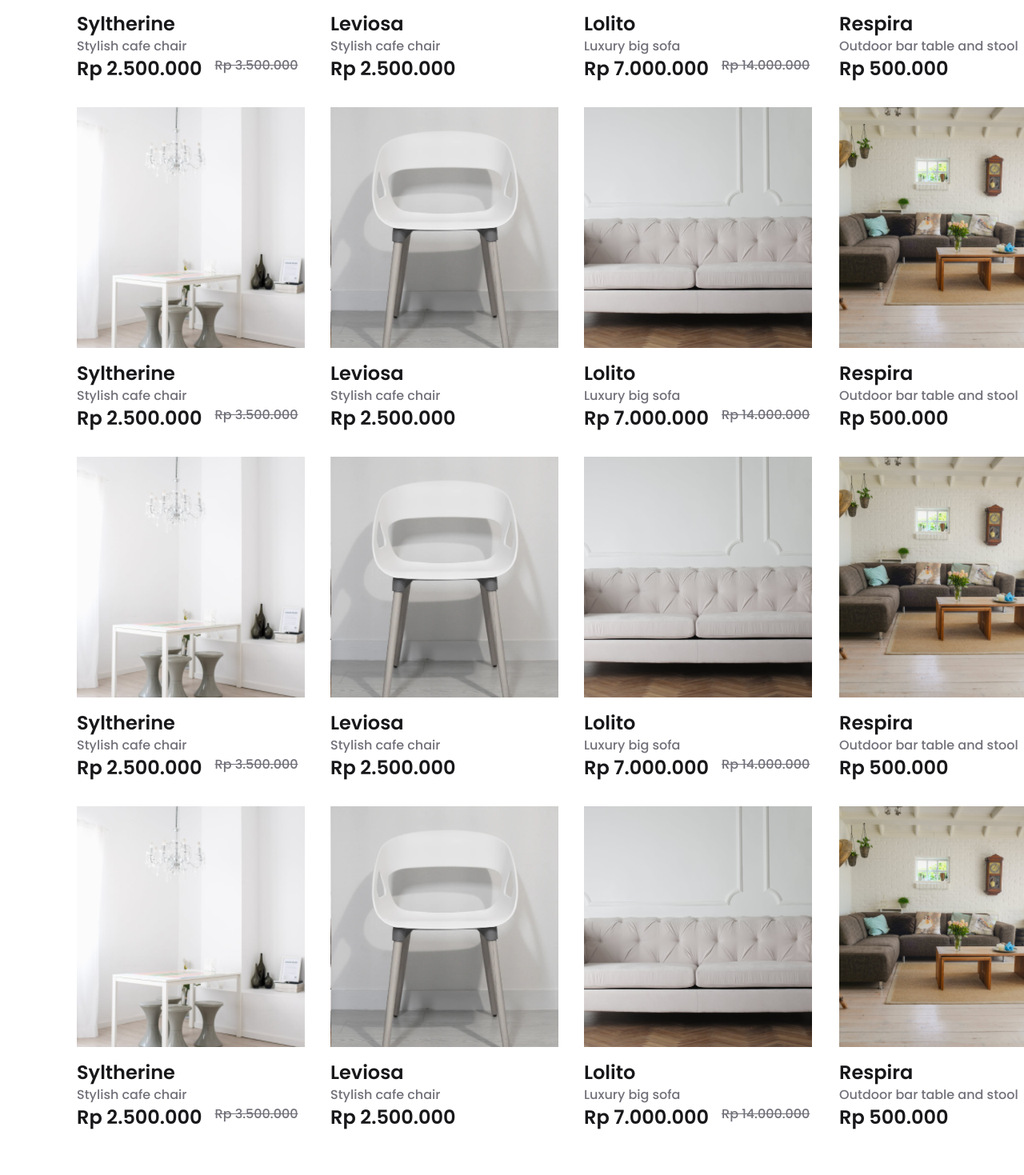
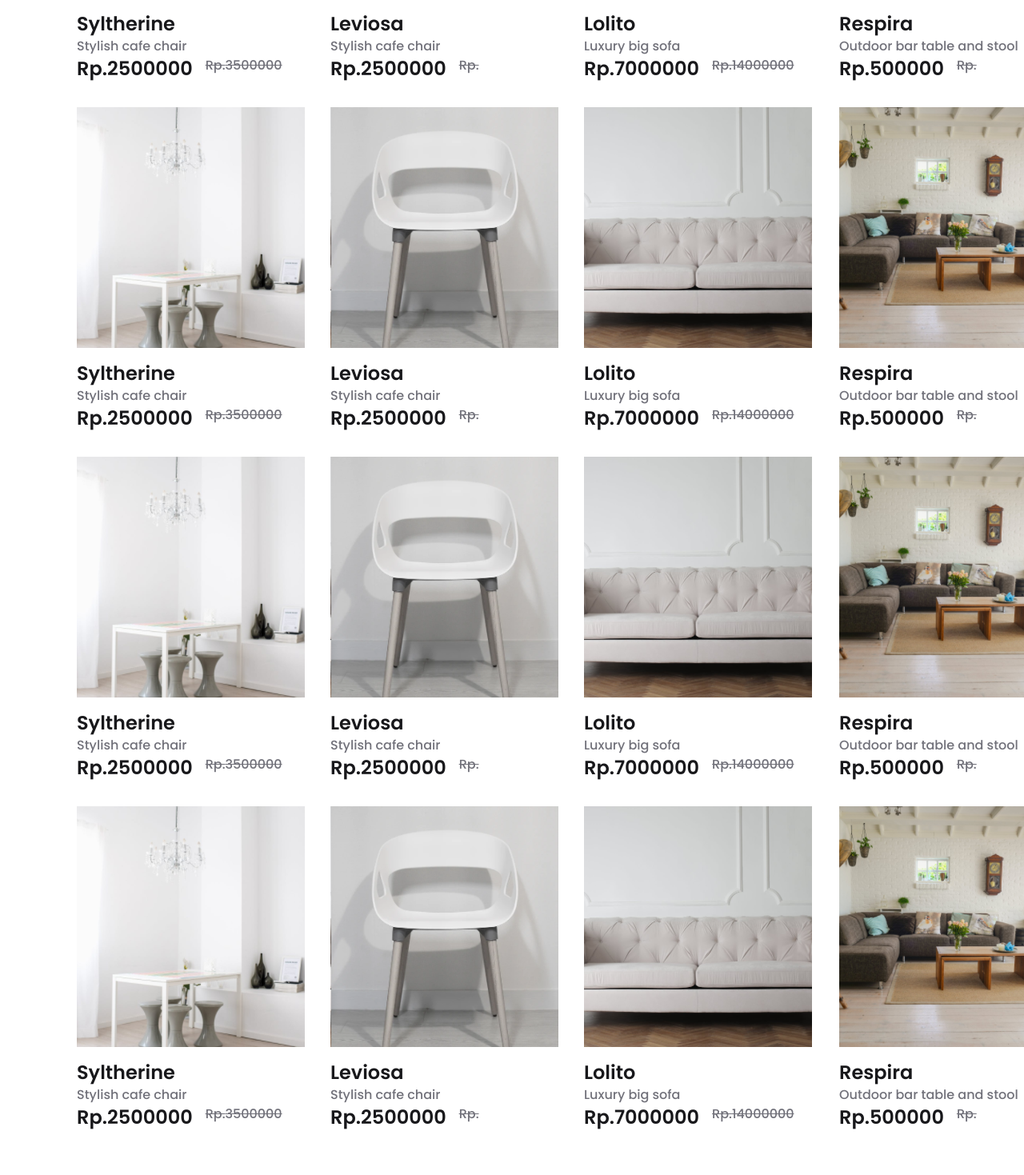
Before and after one commit to LizNgoNgoc/internetShop, a React (Create React App) app in the folder my-app/: page /shop in a window 1280 px wide. Shown: the part 921-2390 px from the top of the page at 80% size. Built offline with nearby package versions, Linux system fonts and the light colour scheme.

Commit message:
add arrays with products objects

```diff
--- a/my-app/src/Components/HeaderShop/HeaderShop.jsx
+++ b/my-app/src/Components/HeaderShop/HeaderShop.jsx
@@ -1,189 +1,77 @@
+import { arrProducts } from "../../Service/products"
+import { useState } from "react"
+
 export default function HeaderShop() {
+    const [arrProd, setArrProd] = useState(arrProducts)
+
+
     return <section className="w-full mb-14 p-24 font-Poppins">
         <img className="w-full" src="./images/shopHeader/banner.png" alt="shop"/>
         <div className="absolute top-56 right-2/4">
             <h3 className="m-auto text-zinc-900 text-5xl">Shop</h3>
         </div>
-        <div className="bg-orange-100 h-28">
-
-        </div>
+        <div className="bg-orange-100 h-28"></div>
         <div className="flex flex-col gap-8 mt-10">
         <div className="flex gap-8">
-                <div className="flex flex-col gap-4">
-                    <img src="./images/range/Syltherpng.png" alt="img" />
+            {arrProd.map((item, index) => {
+                return <div className="flex flex-col gap-4" key={item.id}>
+                <img src={item.img} alt="img" />
                     <div>
-                        <h4 className=" text-zinc-900 font-semibold text-2xl">Syltherine</h4>
-                        <p className="font-medium text-base text-zinc-500">Stylish cafe chair</p>
+                        <h4 className=" text-zinc-900 font-semibold text-2xl">{item.name}</h4>
+                        <p className="font-medium text-base text-zinc-500">{item.cardDescription}</p>
                         <div className="flex gap-4">
-                            <span className=" text-zinc-900 font-semibold text-2xl">Rp 2.500.000</span>
-                            <strike className="font-medium text-base text-zinc-500">Rp 3.500.000</strike>
+                            <span className=" text-zinc-900 font-semibold text-2xl">Rp.{item.price}</span>
+                            <strike className="font-medium text-base text-zinc-500">Rp.{item.oldPrice}</strike>
                         </div>
                     </div>
                 </div>
-                <div className="flex flex-col gap-4">
-                    <img src="./images/range/Leviosa.png" alt="img" />
+            })}
+        </div>
+        <div className="flex gap-8">
+            {arrProd.map((item, index) => {
+                return <div className="flex flex-col gap-4" key={item.id}>
+                <img src={item.img} alt="img" />
                     <div>
-                        <h4 className=" text-zinc-900 font-semibold text-2xl">Leviosa</h4>
-                        <p className="font-medium text-base text-zinc-500">Stylish cafe chair</p>
+                        <h4 className=" text-zinc-900 font-semibold text-2xl">{item.name}</h4>
+                        <p className="font-medium text-base text-zinc-500">{item.cardDescription}</p>
                         <div className="flex gap-4">
-                            <span className=" text-zinc-900 font-semibold text-2xl">Rp 2.500.000</span>
+                            <span className=" text-zinc-900 font-semibold text-2xl">Rp.{item.price}</span>
+                            <strike className="font-medium text-base text-zinc-500">Rp.{item.oldPrice}</strike>
                         </div>
                     </div>
                 </div>
-                <div className="flex flex-col gap-4">
-                    <img src="./images/range/Lolito.png" alt="img" />
+            })}
+        </div>
+        <div className="flex gap-8">
+            {arrProd.map((item, index) => {
+                return <div className="flex flex-col gap-4" key={item.id}>
+                <img src={item.img} alt="img" />
                     <div>
-                        <h4 className=" text-zinc-900 font-semibold text-2xl">Lolito</h4>
-                        <p className="font-medium text-base text-zinc-500">Luxury big sofa</p>
+                        <h4 className=" text-zinc-900 font-semibold text-2xl">{item.name}</h4>
+                        <p className="font-medium text-base text-zinc-500">{item.cardDescription}</p>
                         <div className="flex gap-4">
-                            <span className=" text-zinc-900 font-semibold text-2xl">Rp 7.000.000</span>
-                            <strike className="font-medium text-base text-zinc-500">Rp 14.000.000</strike>
+                            <span className=" text-zinc-900 font-semibold text-2xl">Rp.{item.price}</span>
+                            <strike className="font-medium text-base text-zinc-500">Rp.{item.oldPrice}</strike>
                         </div>
                     </div>
                 </div>
-                <div className="flex flex-col gap-4">
-                    <img src="./images/range/Respiro.png" alt="img" />
+            })}
+        </div>
+        <div className="flex gap-8">
+            {arrProd.map((item) => {
+                return <div className="flex flex-col gap-4" key={item.id}>
+                <img src={item.img} alt="img" />
                     <div>
-                        <h4 className=" text-zinc-900 font-semibold text-2xl">Respira</h4>
-                        <p className="font-medium text-base text-zinc-500">Outdoor bar table and stool</p>
+                        <h4 className=" text-zinc-900 font-semibold text-2xl">{item.name}</h4>
+                        <p className="font-medium text-base text-zinc-500">{item.cardDescription}</p>
                         <div className="flex gap-4">
-                            <span className=" text-zinc-900 font-semibold text-2xl">Rp 500.000</span>
+                            <span className=" text-zinc-900 font-semibold text-2xl">Rp.{item.price}</span>
+                            <strike className="font-medium text-base text-zinc-500">Rp.{item.oldPrice}</strike>
                         </div>
                     </div>
                 </div>
+            })}
         </div>
-        <div className="flex gap-8">
-                <div className="flex flex-col gap-4">
-                    <img src="./images/range/Syltherpng.png" alt="img" />
-                    <div>
-                        <h4 className=" text-zinc-900 font-semibold text-2xl">Syltherine</h4>
-                        <p className="font-medium text-base text-zinc-500">Stylish cafe chair</p>
-                        <div className="flex gap-4">
-                            <span className=" text-zinc-900 font-semibold text-2xl">Rp 2.500.000</span>
-                            <strike className="font-medium text-base text-zinc-500">Rp 3.500.000</strike>
-                        </div>
-                    </div>
-                </div>
-                <div className="flex flex-col gap-4">
-                    <img src="./images/range/Leviosa.png" alt="img" />
-                    <div>
-                        <h4 className=" text-zinc-900 font-semibold text-2xl">Leviosa</h4>
-                        <p className="font-medium text-base text-zinc-500">Stylish cafe chair</p>
-                        <div className="flex gap-4">
-                            <span className=" text-zinc-900 font-semibold text-2xl">Rp 2.500.000</span>
-                        </div>
-                    </div>
-                </div>
-                <div className="flex flex-col gap-4">
-                    <img src="./images/range/Lolito.png" alt="img" />
-                    <div>
-                        <h4 className=" text-zinc-900 font-semibold text-2xl">Lolito</h4>
-                        <p className="font-medium text-base text-zinc-500">Luxury big sofa</p>
-                        <div className="flex gap-4">
-                            <span className=" text-zinc-900 font-semibold text-2xl">Rp 7.000.000</span>
-                            <strike className="font-medium text-base text-zinc-500">Rp 14.000.000</strike>
-                        </div>
-                    </div>
-                </div>
-                <div className="flex flex-col gap-4">
-                    <img src="./images/range/Respiro.png" alt="img" />
-                    <div>
-                        <h4 className=" text-zinc-900 font-semibold text-2xl">Respira</h4>
-                        <p className="font-medium text-base text-zinc-500">Outdoor bar table and stool</p>
-                        <div className="flex gap-4">
-                            <span className=" text-zinc-900 font-semibold text-2xl">Rp 500.000</span>
-                        </div>
-                    </div>
-                </div>
-        </div>
-        <div className="flex gap-8">
-                <div className="flex flex-col gap-4">
-                    <img src="./images/range/Syltherpng.png" alt="img" />
-                    <div>
-                        <h4 className=" text-zinc-900 font-semibold text-2xl">Syltherine</h4>
-                        <p className="font-medium text-base text-zinc-500">Stylish cafe chair</p>
-                        <div className="flex gap-4">
-                            <span className=" text-zinc-900 font-semibold text-2xl">Rp 2.500.000</span>
-                            <strike className="font-medium text-base text-zinc-500">Rp 3.500.000</strike>
-                        </div>
-                    </div>
-                </div>
-                <div className="flex flex-col gap-4">
-                    <img src="./images/range/Leviosa.png" alt="img" />
-                    <div>
-                        <h4 className=" text-zinc-900 font-semibold text-2xl">Leviosa</h4>
-                        <p className="font-medium text-base text-zinc-500">Stylish cafe chair</p>
-                        <div className="flex gap-4">
-                            <span className=" text-zinc-900 font-semibold text-2xl">Rp 2.500.000</span>
-                        </div>
-                    </div>
-                </div>
-                <div className="flex flex-col gap-4">
-                    <img src="./images/range/Lolito.png" alt="img" />
-                    <div>
-                        <h4 className=" text-zinc-900 font-semibold text-2xl">Lolito</h4>
-                        <p className="font-medium text-base text-zinc-500">Luxury big sofa</p>
-                        <div className="flex gap-4">
-                            <span className=" text-zinc-900 font-semibold text-2xl">Rp 7.000.000</span>
-                            <strike className="font-medium text-base text-zinc-500">Rp 14.000.000</strike>
-                        </div>
-                    </div>
-                </div>
-                <div className="flex flex-col gap-4">
-                    <img src="./images/range/Respiro.png" alt="img" />
-                    <div>
-                        <h4 className=" text-zinc-900 font-semibold text-2xl">Respira</h4>
-                        <p className="font-medium text-base text-zinc-500">Outdoor bar table and stool</p>
-                        <div className="flex gap-4">
-                            <span className=" text-zinc-900 font-semibold text-2xl">Rp 500.000</span>
-                        </div>
-                    </div>
-                </div>
-        </div>
-        <div className="flex gap-8">
-                <div className="flex flex-col gap-4">
-                    <img src="./images/range/Syltherpng.png" alt="img" />
-                    <div>
-                        <h4 className=" text-zinc-900 font-semibold text-2xl">Syltherine</h4>
-                        <p className="font-medium text-base text-zinc-500">Stylish cafe chair</p>
-                        <div className="flex gap-4">
-                            <span className=" text-zinc-900 font-semibold text-2xl">Rp 2.500.000</span>
-                            <strike className="font-medium text-base text-zinc-500">Rp 3.500.000</strike>
-                        </div>
-                    </div>
-                </div>
-                <div className="flex flex-col gap-4">
-                    <img src="./images/range/Leviosa.png" alt="img" />
-                    <div>
-                        <h4 className=" text-zinc-900 font-semibold text-2xl">Leviosa</h4>
-                        <p className="font-medium text-base text-zinc-500">Stylish cafe chair</p>
-                        <div className="flex gap-4">
-                            <span className=" text-zinc-900 font-semibold text-2xl">Rp 2.500.000</span>
-                        </div>
-                    </div>
-                </div>
-                <div className="flex flex-col gap-4">
-                    <img src="./images/range/Lolito.png" alt="img" />
-                    <div>
-                        <h4 className=" text-zinc-900 font-semibold text-2xl">Lolito</h4>
-                        <p className="font-medium text-base text-zinc-500">Luxury big sofa</p>
-                        <div className="flex gap-4">
-                            <span className=" text-zinc-900 font-semibold text-2xl">Rp 7.000.000</span>
-                            <strike className="font-medium text-base text-zinc-500">Rp 14.000.000</strike>
-                        </div>
-                    </div>
-                </div>
-                <div className="flex flex-col gap-4">
-                    <img src="./images/range/Respiro.png" alt="img" />
-                    <div>
-                        <h4 className=" text-zinc-900 font-semibold text-2xl">Respira</h4>
-                        <p className="font-medium text-base text-zinc-500">Outdoor bar table and stool</p>
-                        <div className="flex gap-4">
-                            <span className=" text-zinc-900 font-semibold text-2xl">Rp 500.000</span>
-                        </div>
-                    </div>
-                </div>
-            </div>
         </div>
     </section>
 }
--- a/my-app/src/Service/products.js
+++ b/my-app/src/Service/products.js
@@ -1,15 +1,54 @@
 export const arrProducts = [
     {
-        name: '',
+        name: 'Syltherine',
         id: '1',
         description: '',
-        cardDescription: '',
-        price: 0,
-        oldPrice: 0,
-        img: '',
+        cardDescription: 'Stylish cafe chair',
+        price: 2_500_000,
+        oldPrice: 3_500_000,
+        img: './images/range/Syltherpng.png',
         discont: 0,
         category: '',
         new: false,
         rating: 5,
-    }
+    },
+    {
+        name: 'Leviosa',
+        id: '2',
+        description: '',
+        cardDescription: 'Stylish cafe chair',
+        price: 2_500_000,
+        oldPrice: null,
+        img: './images/range/Leviosa.png',
+        discont: 0,
+        category: '',
+        new: false,
+        rating: 5,
+    },
+    {
+        name: 'Lolito',
+        id: '3',
+        description: '',
+        cardDescription: 'Luxury big sofa',
+        price: 7_000_000,
+        oldPrice: 14_000_000,
+        img: './images/range/Lolito.png',
+        discont: 0,
+        category: '',
+        new: false,
+        rating: 5,
+    },
+    {
+        name: 'Respira',
+        id: '4',
+        description: '',
+        cardDescription: 'Outdoor bar table and stool',
+        price: 500_000,
+        oldPrice: null,
+        img: './images/range/Respiro.png',
+        discont: 0,
+        category: '',
+        new: false,
+        rating: 5,
+    },
 ]
```
